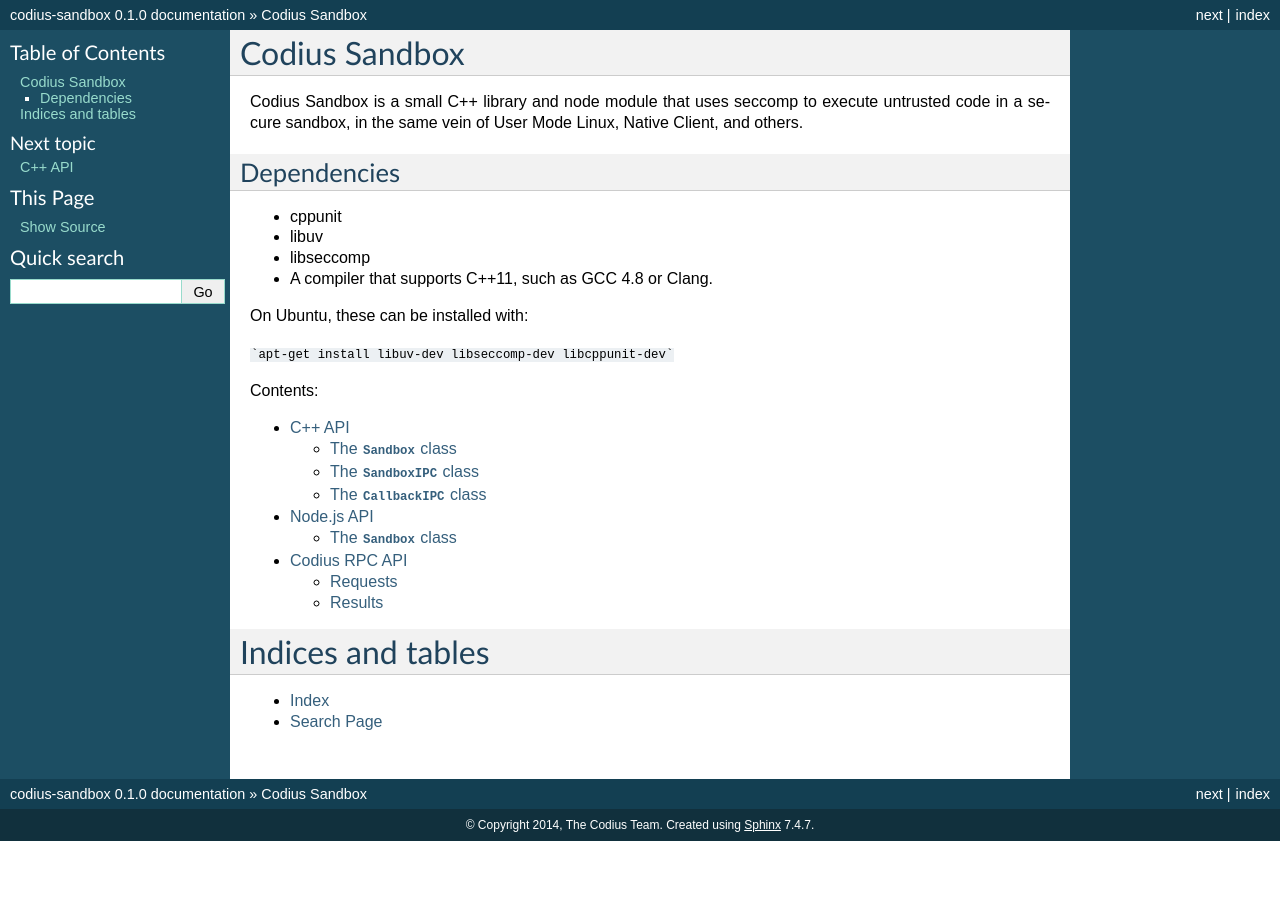
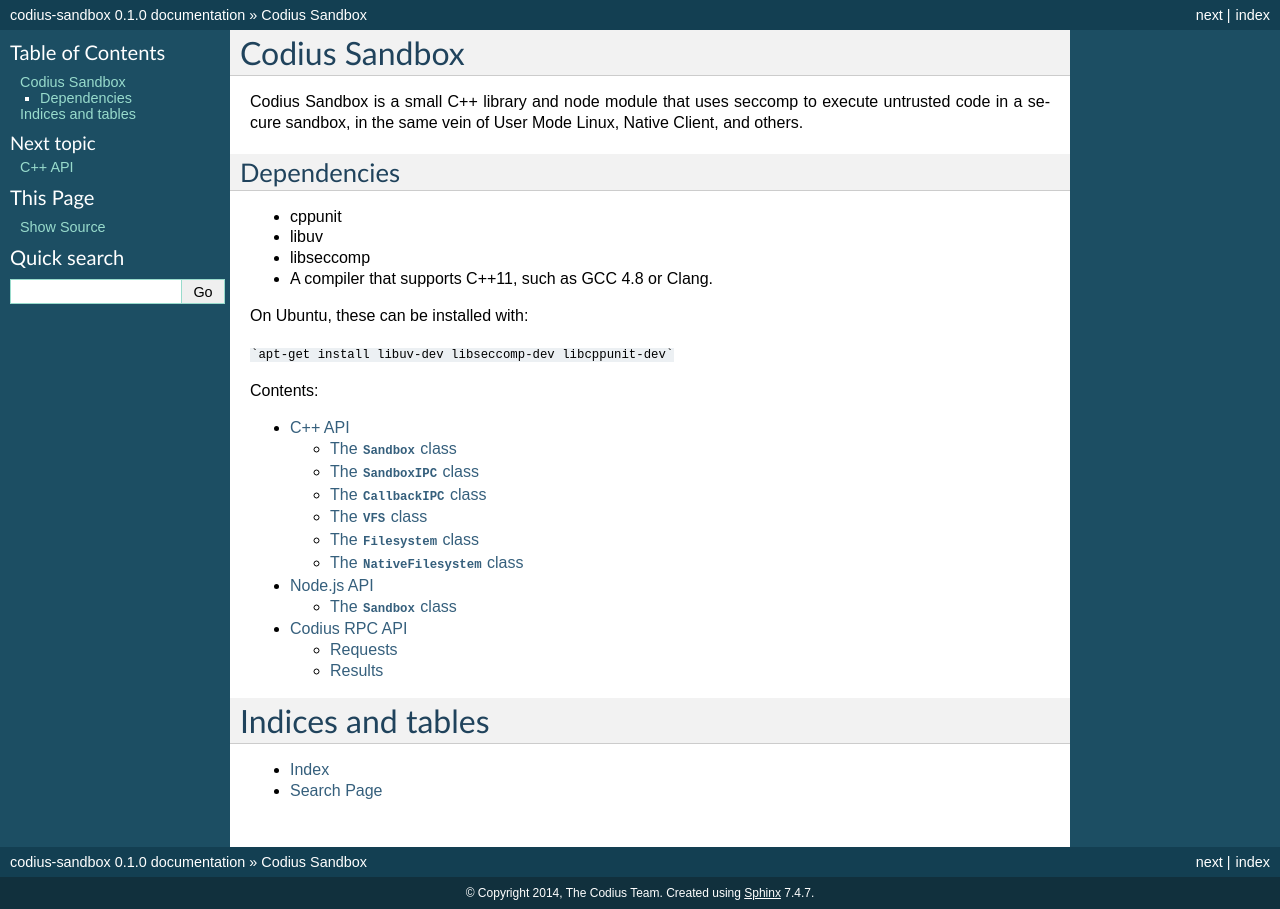
Before and after one commit to codius-deprecated/codius-sandbox, a Sphinx documentation site: the page built from doc/index.rst, in a window 1280 px wide. Built offline with Sphinx 7.4.7, drawn with Linux system fonts in a browser that asks for light colours.

Commit message:
documentation++

```diff
--- a/doc/cpp.rst
+++ b/doc/cpp.rst
@@ -18,3 +18,21 @@
 .. doxygenclass:: CallbackIPC
   :members:
   :undoc-members:
+
+The ``VFS`` class
++++++++++++++++++
+.. doxygenclass:: VFS
+  :members:
+  :undoc-members:
+
+The ``Filesystem`` class
+++++++++++++++++++++++++
+.. doxygenclass:: Filesystem
+  :members:
+  :undoc-members:
+
+The ``NativeFilesystem`` class
+++++++++++++++++++++++++++++++
+.. doxygenclass:: NativeFilesystem
+  :members:
+  :undoc-members:
--- a/doc/index.rst
+++ b/doc/index.rst
@@ -15,7 +15,6 @@
    codius-ipc
 
 
-
 Indices and tables
 ==================
 
```
Also changed, not shown: 3 other files.
